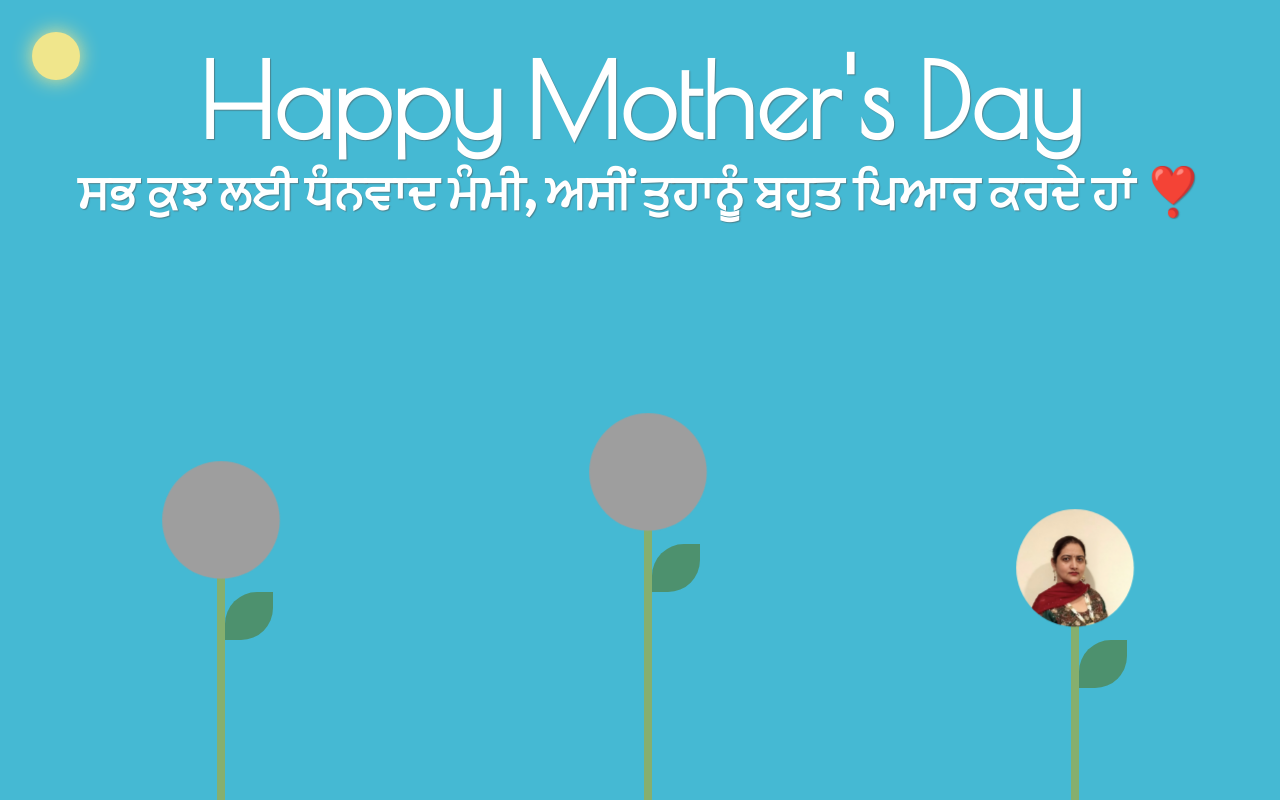
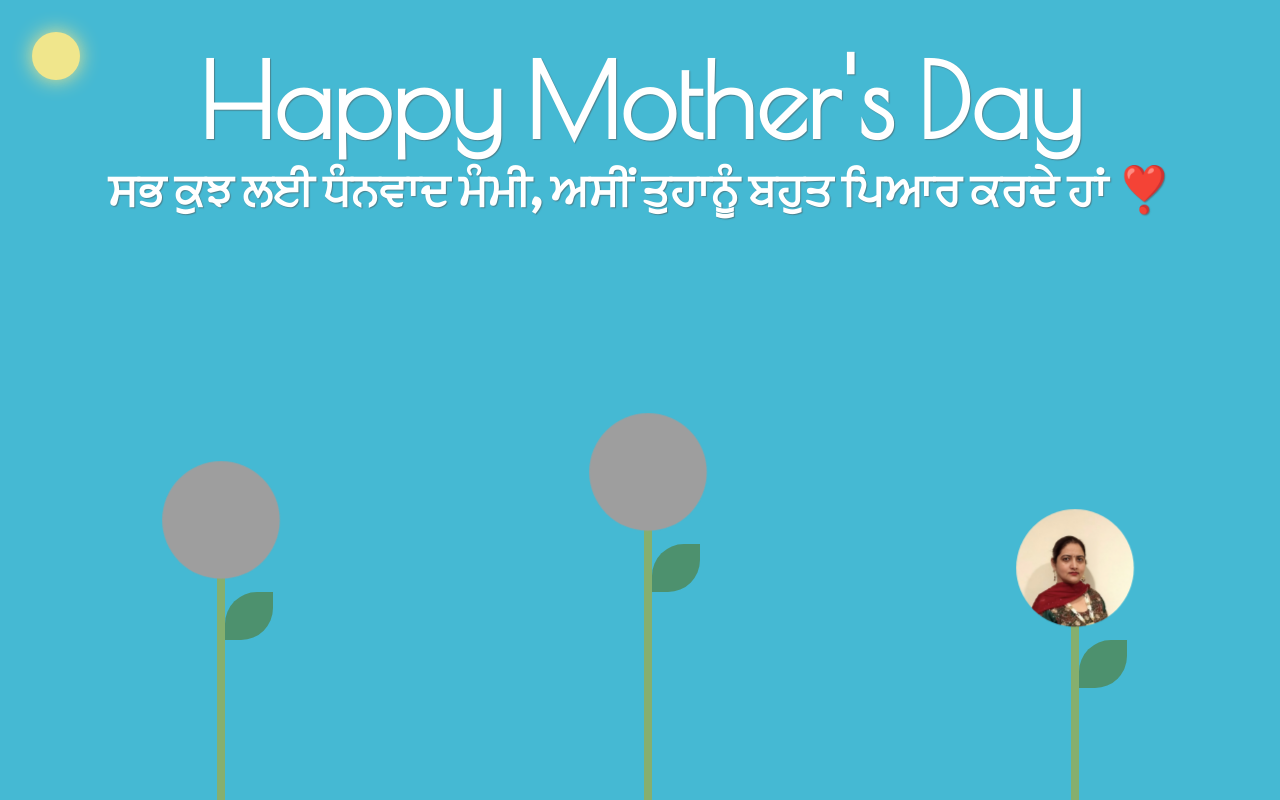
Before and after one commit to GPSin/Mothers-Day, a plain HTML site: page index.html in a window 1280 px wide. Drawn offline with nearby package versions, Linux system fonts and the light colour scheme; grey boxes are pictures that could not be loaded.

Commit message:
Add files via upload

```diff
--- a/style.css
+++ b/style.css
@@ -15,8 +15,7 @@ body {
   z-index: 5000;
 }
 
-h1,
-h2 {
+h1, h2 {
   position: relative;
   bottom: 32px;
   text-align: center;
@@ -32,7 +31,7 @@ h1 {
 }
 
 h2 {
-  font-size: 3.7vw;
+  font-size: 3.5vw;
   font-family: 'Oleo Script', cursive;
 }
 
```
